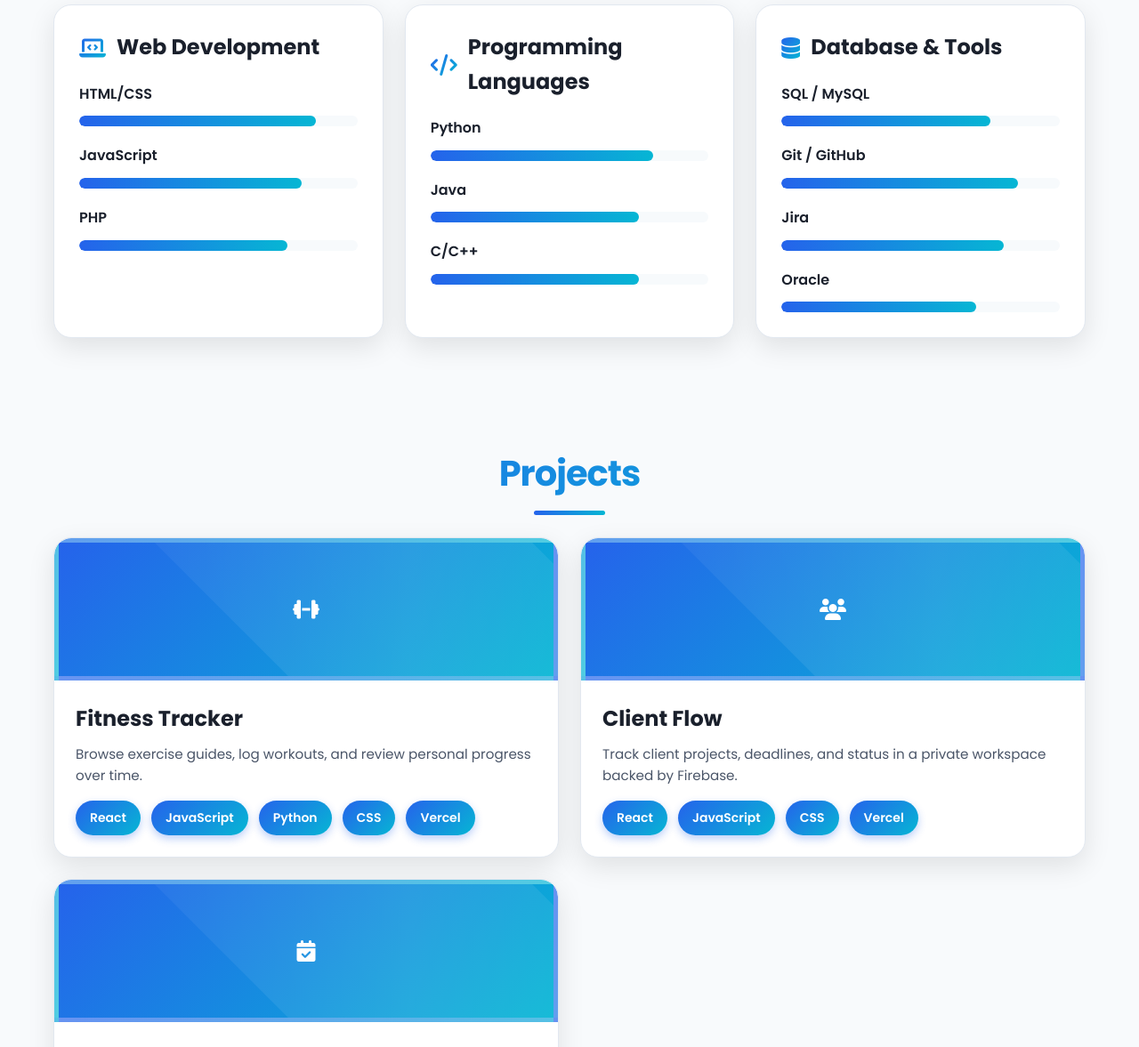
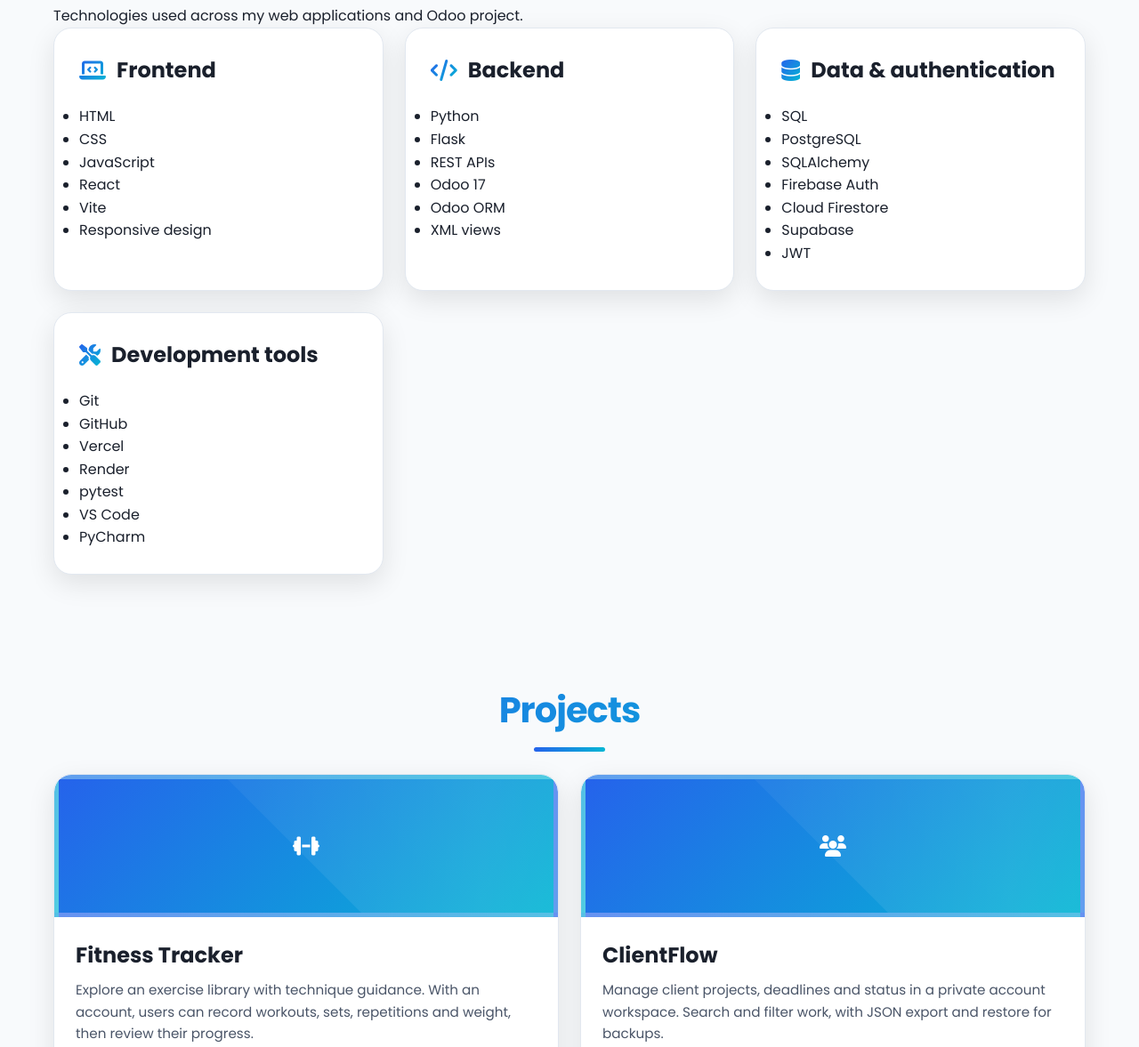
Before and after one commit to flaviadervishaj/Portfolio, a website: page index.html in a window 1280 px wide. Shown: the part 1480-2657 px from the top of the page at 89% size. Drawn offline with Linux system fonts and the light colour scheme.

Commit message:
Update portfolio index.html for five project showcase

```diff
--- a/index.html
+++ b/index.html
@@ -44,8 +44,7 @@
                 </h1>
                 <h2 class="hero-subtitle">Computer Science Graduate & Web Developer</h2>
                 <p class="hero-description">
-                    Recently graduated in Computer Science with expertise in web development.
-                    Passionate about creating innovative solutions and building amazing digital experiences.
+                    Computer Science graduate building practical web applications, from responsive interfaces to APIs and databases.
                 </p>
                 <div class="hero-buttons">
                     <a href="#projects" class="btn btn-primary"><span>View My Work</span></a>
@@ -74,7 +73,7 @@
             <div class="about-content">
                 <div class="about-text">
                     <p>
-                        I have recently graduated in Computer Science at the University of Natural Sciences.
+                        I graduated in Computer Science from the Faculty of Natural Sciences, University of Tirana.
                         I possess knowledge in programming languages such as C, C++, Java, Python and
                         Web Development: HTML, CSS, JavaScript. My goal is to gain practical experience
                         in the tech industry to further enhance my skills.
@@ -113,87 +112,23 @@
     <section id="skills" class="skills">
         <div class="container">
             <h2 class="section-title">Skills</h2>
+            <p class="section-intro">Technologies used across my web applications and Odoo project.</p>
             <div class="skills-grid">
                 <div class="skill-category">
-                    <h3 class="skill-category-title">
-                        <i class="fas fa-laptop-code"></i> Web Development
-                    </h3>
-                    <div class="skill-items">
-                        <div class="skill-item">
-                            <span class="skill-name">HTML/CSS</span>
-                            <div class="skill-bar">
-                                <div class="skill-progress" data-progress="85"></div>
-                            </div>
-                        </div>
-                        <div class="skill-item">
-                            <span class="skill-name">JavaScript</span>
-                            <div class="skill-bar">
-                                <div class="skill-progress" data-progress="80"></div>
-                            </div>
-                        </div>
-                        <div class="skill-item">
-                            <span class="skill-name">PHP</span>
-                            <div class="skill-bar">
-                                <div class="skill-progress" data-progress="75"></div>
-                            </div>
-                        </div>
-                    </div>
+                    <h3 class="skill-category-title"><i class="fas fa-laptop-code" aria-hidden="true"></i> Frontend</h3>
+                    <ul class="skill-list"><li>HTML</li><li>CSS</li><li>JavaScript</li><li>React</li><li>Vite</li><li>Responsive design</li></ul>
                 </div>
                 <div class="skill-category">
-                    <h3 class="skill-category-title">
-                        <i class="fas fa-code"></i> Programming Languages
-                    </h3>
-                    <div class="skill-items">
-                        <div class="skill-item">
-                            <span class="skill-name">Python</span>
-                            <div class="skill-bar">
-                                <div class="skill-progress" data-progress="80"></div>
-                            </div>
-                        </div>
-                        <div class="skill-item">
-                            <span class="skill-name">Java</span>
-                            <div class="skill-bar">
-                                <div class="skill-progress" data-progress="75"></div>
-                            </div>
-                        </div>
-                        <div class="skill-item">
-                            <span class="skill-name">C/C++</span>
-                            <div class="skill-bar">
-                                <div class="skill-progress" data-progress="75"></div>
-                            </div>
-                        </div>
-                    </div>
+                    <h3 class="skill-category-title"><i class="fas fa-code" aria-hidden="true"></i> Backend</h3>
+                    <ul class="skill-list"><li>Python</li><li>Flask</li><li>REST APIs</li><li>Odoo 17</li><li>Odoo ORM</li><li>XML views</li></ul>
                 </div>
                 <div class="skill-category">
-                    <h3 class="skill-category-title">
-                        <i class="fas fa-database"></i> Database & Tools
-                    </h3>
-                    <div class="skill-items">
-                        <div class="skill-item">
-                            <span class="skill-name">SQL / MySQL</span>
-                            <div class="skill-bar">
-                                <div class="skill-progress" data-progress="75"></div>
-                            </div>
-                        </div>
-                        <div class="skill-item">
-                            <span class="skill-name">Git / GitHub</span>
-                            <div class="skill-bar">
-                                <div class="skill-progress" data-progress="85"></div>
-                            </div>
-                        </div>
-                        <div class="skill-item">
-                            <span class="skill-name">Jira</span>
-                            <div class="skill-bar">
-                                <div class="skill-progress" data-progress="80"></div>
-                            </div>
-                        </div>
-                        <div class="skill-item">
-                            <span class="skill-name">Oracle</span>
-                            <div class="skill-bar">
-                                <div class="skill-progress" data-progress="70"></div>
-                            </div>
-                        </div>
-                    </div>
+                    <h3 class="skill-category-title"><i class="fas fa-database" aria-hidden="true"></i> Data &amp; authentication</h3>
+                    <ul class="skill-list"><li>SQL</li><li>PostgreSQL</li><li>SQLAlchemy</li><li>Firebase Auth</li><li>Cloud Firestore</li><li>Supabase</li><li>JWT</li></ul>
+                </div>
+                <div class="skill-category">
+                    <h3 class="skill-category-title"><i class="fas fa-tools" aria-hidden="true"></i> Development tools</h3>
+                    <ul class="skill-list"><li>Git</li><li>GitHub</li><li>Vercel</li><li>Render</li><li>pytest</li><li>VS Code</li><li>PyCharm</li></ul>
                 </div>
             </div>
         </div>
@@ -210,10 +145,10 @@
                             <i class="fas fa-dumbbell"></i>
                         </div>
                         <div class="project-overlay">
-                            <a href="https://github.com/flaviadervishaj/fitness-tracker" class="project-link" aria-label="View on GitHub" target="_blank">
+                            <a href="https://github.com/flaviadervishaj/Fitness-Tracker" class="project-link" aria-label="Fitness Tracker on GitHub" target="_blank" rel="noopener noreferrer">
                                 <i class="fab fa-github"></i>
                             </a>
-                            <a href="https://fitness-tracker-two-phi.vercel.app/" class="project-link" aria-label="View Live Demo" target="_blank">
+                            <a href="https://fitness-tracker-two-phi.vercel.app/" class="project-link" aria-label="Open Fitness Tracker" target="_blank" rel="noopener noreferrer">
                                 <i class="fas fa-external-link-alt"></i>
                             </a>
                         </div>
@@ -221,15 +156,15 @@
                     <div class="project-content">
                         <h3 class="project-title">Fitness Tracker</h3>
                         <p class="project-description">
-                            Browse exercise guides, log workouts, and review personal progress over time.
+                            Explore an exercise library with technique guidance. With an account, users can record workouts, sets, repetitions and weight, then review their progress.
                         </p>
                         <div class="project-tags">
                             <span class="tag">React</span>
-                            <span class="tag">JavaScript</span>
-                            <span class="tag">Python</span>
-                            <span class="tag">CSS</span>
+                            <span class="tag">Flask</span>
+                            <span class="tag">PostgreSQL</span>
                             <span class="tag">Vercel</span>
                         </div>
+                        <div class="project-actions"><a href="https://fitness-tracker-two-phi.vercel.app/" target="_blank" rel="noopener noreferrer">Live site</a><a href="https://github.com/flaviadervishaj/Fitness-Tracker" target="_blank" rel="noopener noreferrer">GitHub</a></div>
                     </div>
                 </div>
 
@@ -239,25 +174,26 @@
                             <i class="fas fa-users"></i>
                         </div>
                         <div class="project-overlay">
-                            <a href="https://github.com/flaviadervishaj/ClientFlow" class="project-link" aria-label="View on GitHub" target="_blank">
+                            <a href="https://github.com/flaviadervishaj/ClientFlow" class="project-link" aria-label="ClientFlow on GitHub" target="_blank" rel="noopener noreferrer">
                                 <i class="fab fa-github"></i>
                             </a>
-                            <a href="https://client-flow-ten.vercel.app/" class="project-link" aria-label="View Live Demo" target="_blank">
+                            <a href="https://client-flow-ten.vercel.app/" class="project-link" aria-label="Open ClientFlow" target="_blank" rel="noopener noreferrer">
                                 <i class="fas fa-external-link-alt"></i>
                             </a>
                         </div>
                     </div>
                     <div class="project-content">
-                        <h3 class="project-title">Client Flow</h3>
+                        <h3 class="project-title">ClientFlow</h3>
                         <p class="project-description">
-                            Track client projects, deadlines, and status in a private workspace backed by Firebase.
+                            Manage client projects, deadlines and status in a private account workspace. Search and filter work, with JSON export and restore for backups.
                         </p>
                         <div class="project-tags">
                             <span class="tag">React</span>
-                            <span class="tag">JavaScript</span>
-                            <span class="tag">CSS</span>
+                            <span class="tag">Firebase Auth</span>
+                            <span class="tag">Firestore</span>
                             <span class="tag">Vercel</span>
                         </div>
+                        <div class="project-actions"><a href="https://client-flow-ten.vercel.app/" target="_blank" rel="noopener noreferrer">Live site</a><a href="https://github.com/flaviadervishaj/ClientFlow" target="_blank" rel="noopener noreferrer">GitHub</a></div>
                     </div>
                 </div>
                 <div class="project-card">
@@ -276,13 +212,39 @@
                     </div>
                     <div class="project-content">
                         <h3 class="project-title">BookEase</h3>
-                        <p class="project-description">Browse services and book appointments, with account access to manage bookings.</p>
+                        <p class="project-description">Browse services before signing in, choose an available time and manage appointments from a client account. Administrators manage services, working hours and bookings.</p>
                         <div class="project-tags">
                             <span class="tag">React</span>
                             <span class="tag">Flask</span>
                             <span class="tag">PostgreSQL</span>
                             <span class="tag">Render</span>
                         </div>
+                        <div class="project-actions"><a href="https://bookease-frontend.onrender.com/services" target="_blank" rel="noopener noreferrer">Live site</a><a href="https://github.com/flaviadervishaj/Book-Ease" target="_blank" rel="noopener noreferrer">GitHub</a></div>
+                    </div>
+                </div>
+                <div class="project-card">
+                    <div class="project-image">
+                        <div class="image-placeholder project-img"><i class="fas fa-comments" aria-hidden="true"></i></div>
+                        <div class="project-overlay">
+                            <a href="https://coldchat.vercel.app/" class="project-link" aria-label="Open ColdChat" target="_blank" rel="noopener noreferrer"><i class="fas fa-external-link-alt" aria-hidden="true"></i></a>
+                        </div>
+                    </div>
+                    <div class="project-content">
+                        <h3 class="project-title">ColdChat</h3>
+                        <p class="project-description">A live community chat with a shared room, private conversations, voice messages and moderation tools. The application uses serverless routes to support its chat and sign-in flows.</p>
+                        <div class="project-tags"><span class="tag">JavaScript</span><span class="tag">Vercel</span><span class="tag">Supabase</span></div>
+                        <div class="project-actions"><a href="https://coldchat.vercel.app/" target="_blank" rel="noopener noreferrer">Live site</a><span>Source repository is private</span></div>
+                    </div>
+                </div>
+                <div class="project-card">
+                    <div class="project-image">
+                        <div class="image-placeholder project-img"><i class="fas fa-graduation-cap" aria-hidden="true"></i></div>
+                    </div>
+                    <div class="project-content">
+                        <h3 class="project-title">Course Center</h3>
+                        <p class="project-description">An Odoo 17 module for organizing courses, groups, sessions and student enrollments. Its models also cover assignments, attendance, payments and certificates.</p>
+                        <div class="project-tags"><span class="tag">Odoo 17</span><span class="tag">Python</span><span class="tag">PostgreSQL</span><span class="tag">XML</span></div>
+                        <div class="project-actions"><span>Academic project · source repository is private</span></div>
                     </div>
                 </div>
             </div>
```
